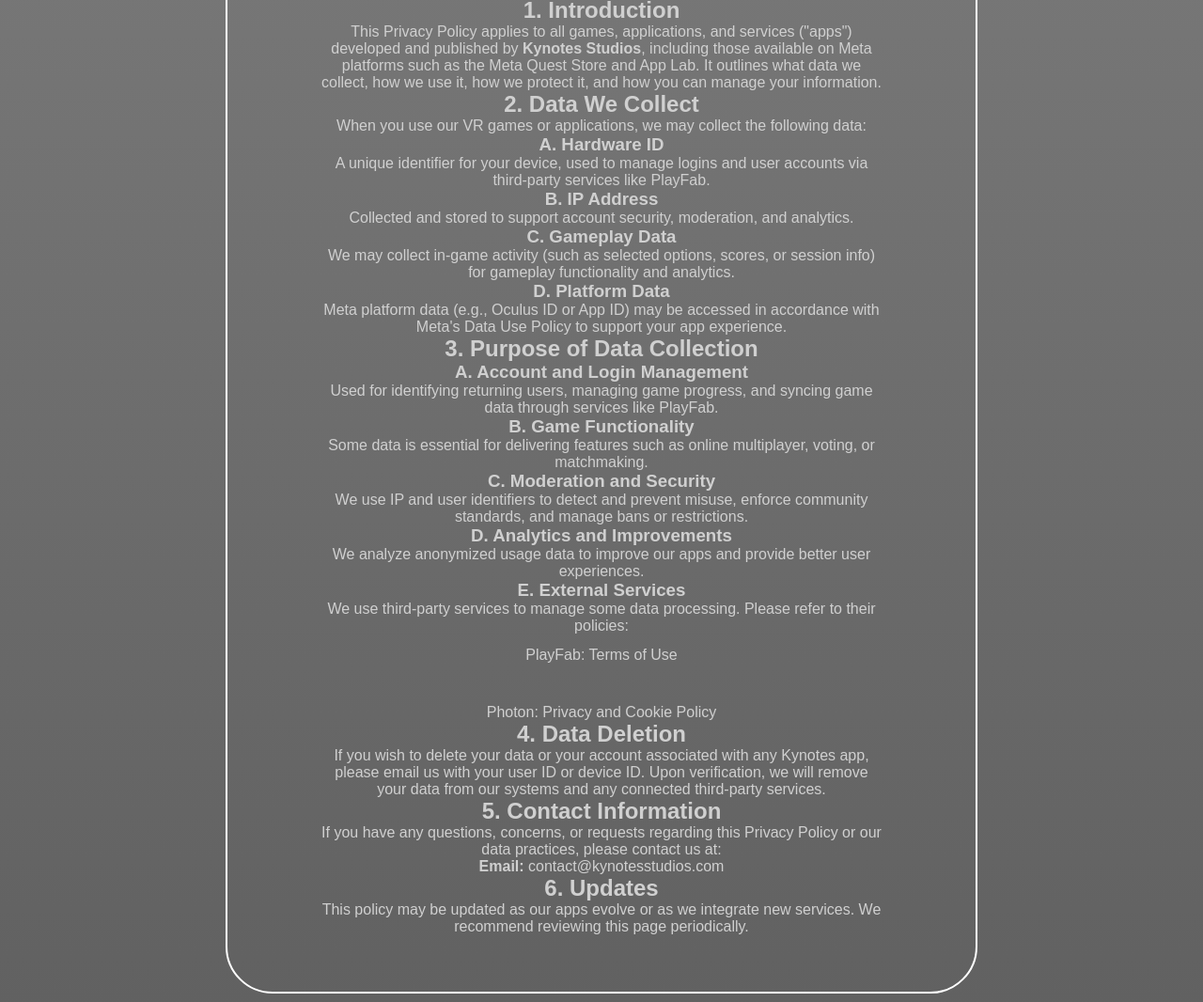
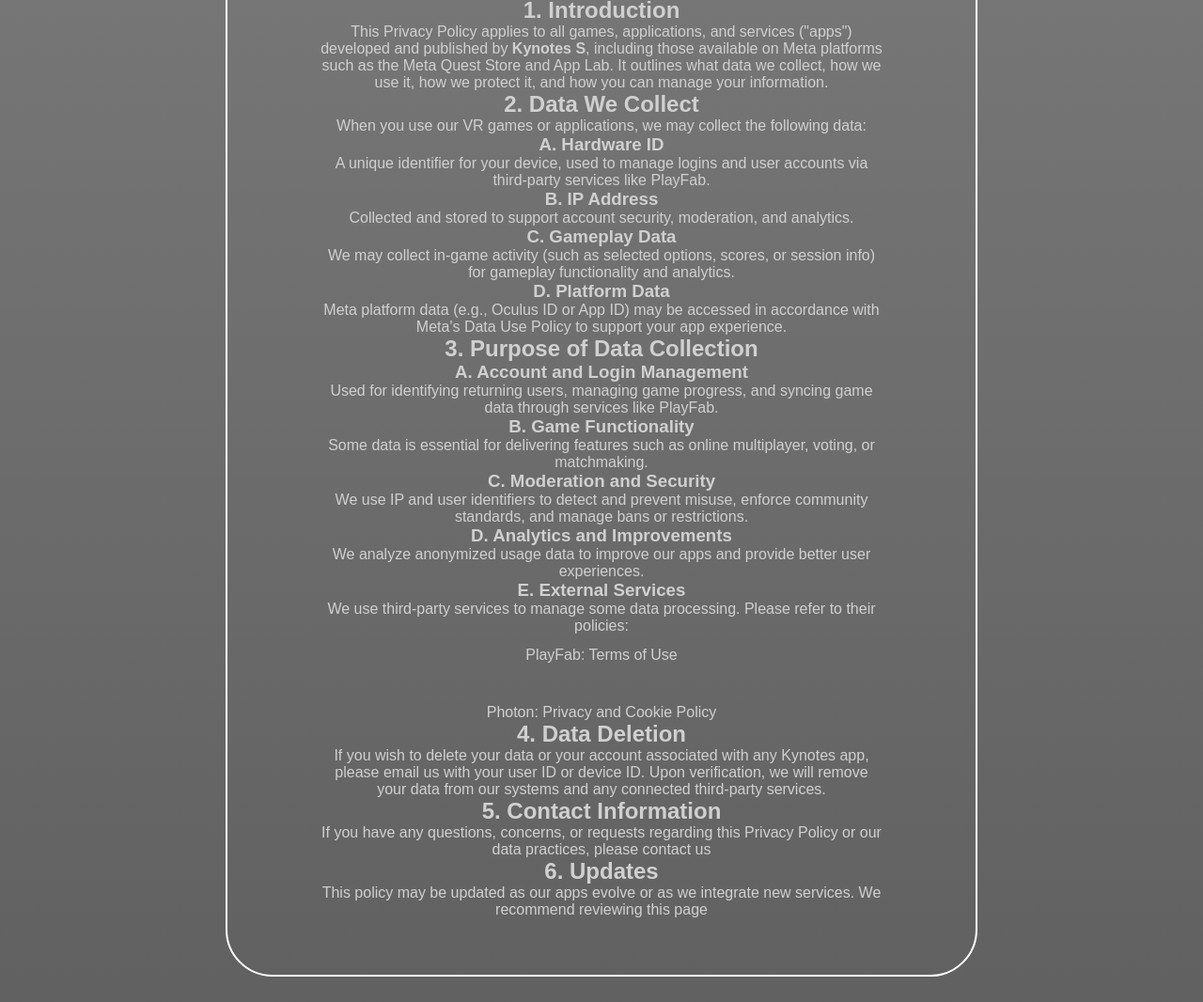
Before and after one commit to Kynotez/Kynotez.github.io, a plain HTML site: page privacy.html in a window 1280 px wide. Shown: the part 221-1287 px from the top of the page at 94% size. Drawn offline with Linux system fonts and the light colour scheme.

Commit message:
Update privacy.html

```diff
--- a/privacy.html
+++ b/privacy.html
@@ -19,7 +19,7 @@
 
     <section>
       <h2>1. Introduction</h2>
-      <p>This Privacy Policy applies to all games, applications, and services ("apps") developed and published by <strong>Kynotes Studios</strong>, including those available on Meta platforms such as the Meta Quest Store and App Lab. It outlines what data we collect, how we use it, how we protect it, and how you can manage your information.</p>
+      <p>This Privacy Policy applies to all games, applications, and services ("apps") developed and published by <strong>Kynotes S</strong>, including those available on Meta platforms such as the Meta Quest Store and App Lab. It outlines what data we collect, how we use it, how we protect it, and how you can manage your information.</p>
     </section>
 
     <section>
@@ -68,13 +68,12 @@
 
     <section>
       <h2>5. Contact Information</h2>
-      <p>If you have any questions, concerns, or requests regarding this Privacy Policy or our data practices, please contact us at:</p>
-      <p><strong>Email:</strong> contact@kynotesstudios.com</p>
+      <p>If you have any questions, concerns, or requests regarding this Privacy Policy or our data practices, please contact us</p>
     </section>
 
     <section>
       <h2>6. Updates</h2>
-      <p>This policy may be updated as our apps evolve or as we integrate new services. We recommend reviewing this page periodically.</p>
+      <p>This policy may be updated as our apps evolve or as we integrate new services. We recommend reviewing this page </p>
     </section>
 
     </div>
```
